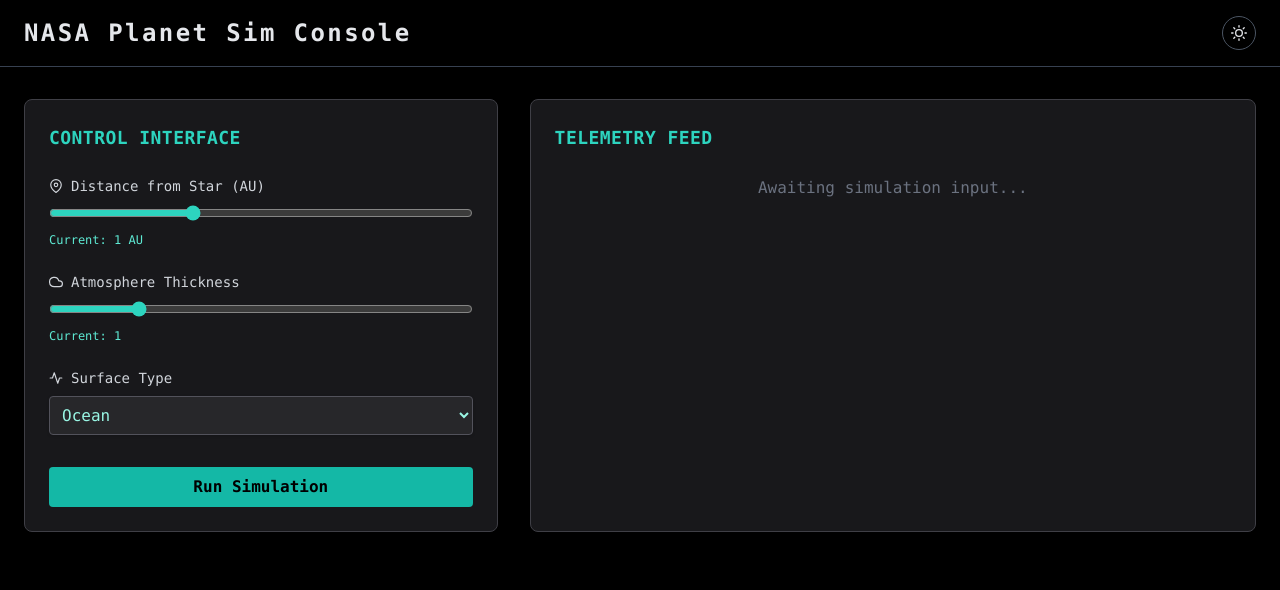
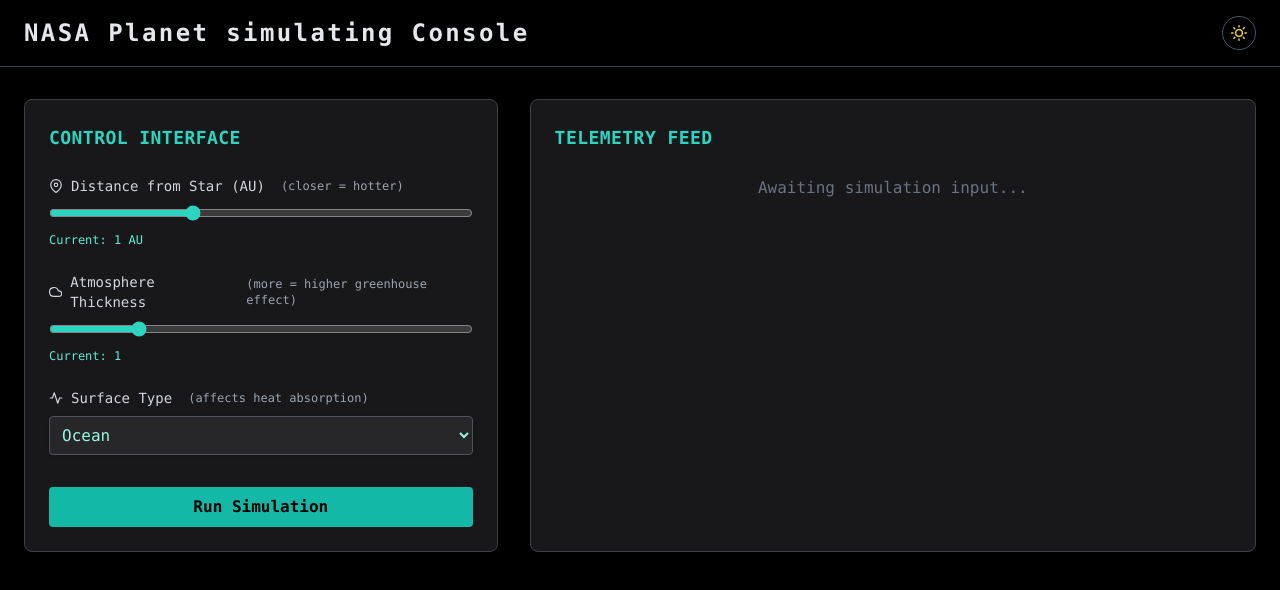
Before and after one commit to msherazy/workspace, a Next.js app: page / in a window 1280 px wide. Shown: the top 590 px of the page. Built offline with nearby package versions, Linux system fonts and the light colour scheme.

Commit message:
Add custom tooltip and enhance simulation controls in NASA Planet Simulation Console

```diff
--- a/src/app/page.tsx
+++ b/src/app/page.tsx
@@ -1,10 +1,24 @@
 "use client";
 
 import {useState} from "react";
-import {CartesianGrid, Line, LineChart, ResponsiveContainer, Tooltip, XAxis, YAxis} from "recharts";
+import {CartesianGrid, Line, LineChart, ResponsiveContainer, Tooltip, XAxis, YAxis,} from "recharts";
 import {FiActivity, FiCloud, FiMapPin, FiMoon, FiSun} from "react-icons/fi";
 import {AnimatePresence, motion} from "framer-motion";
 
+// Custom Tooltip Component
+const CustomTooltip = ({ active, payload, label }: any) => {
+  if (active && payload && payload.length) {
+    return (
+        <div className="bg-zinc-800 text-teal-200 p-2 rounded shadow">
+          <p className="text-sm">{`Time: ${label}`}</p>
+          <p className="text-sm">{`Temperature: ${payload[0].value} °K`}</p>
+        </div>
+    );
+  }
+  return null;
+};
+
+// Temperature Simulation Function
 const simulateTemperature = (distance: number, atmosphere: number, surface: string) => {
   const surfaceFactors = {
     ocean: 0.8,
@@ -27,7 +41,7 @@
   const temperature = simulateTemperature(distance, atmosphere, surface);
   const data = Array.from({ length: 10 }, (_, i) => ({
     time: `T+${i}s`,
-    temp: temperature + Math.sin(i) * 1.2,
+    temperature: Number((temperature + Math.sin(i) * 1.2).toFixed(2)),
   }));
 
   const handleSimulation = () => {
@@ -36,24 +50,38 @@
   };
 
   return (
-      <div className={`${darkMode ? "dark bg-black text-gray-200" : "bg-white text-gray-900"} font-mono min-h-screen transition-all`}>
+      <div
+          className={`${
+              darkMode ? "dark bg-black text-gray-200" : "bg-white text-gray-900"
+          } font-mono min-h-screen transition-all`}
+      >
         <div className="flex justify-between items-center px-6 py-4 border-b border-gray-700">
-          <h1 className="text-2xl font-bold tracking-widest">NASA Planet Sim Console</h1>
+          <h1 className="text-2xl font-bold tracking-widest">NASA Planet simulating Console</h1>
           <button
               onClick={() => setDarkMode(!darkMode)}
-              className="p-2 border border-gray-600 rounded-full hover:bg-gray-800"
+              className={`p-2 border rounded-full transition ${
+                  darkMode
+                      ? "border-gray-600 hover:bg-gray-800 hover:ring-2 hover:ring-teal-400 text-yellow-300"
+                      : "border-gray-300 hover:bg-gray-100 hover:ring-2 hover:ring-teal-400 text-gray-700"
+              }`}
           >
             {darkMode ? <FiSun /> : <FiMoon />}
           </button>
+
         </div>
 
         <div className="grid md:grid-cols-5 gap-8 px-6 py-8">
           {/* Control Panel */}
           <div className="md:col-span-2 bg-zinc-900 border border-zinc-700 p-6 rounded-lg shadow-lg">
-            <h2 className="text-lg font-bold mb-6 uppercase text-teal-400 tracking-wide">Control Interface</h2>
+            <h2 className="text-lg font-bold mb-6 uppercase text-teal-400 tracking-wide">
+              Control Interface
+            </h2>
 
             <div className="mb-6">
-              <label className="block mb-2 text-sm text-gray-300 flex items-center gap-2"><FiMapPin /> Distance from Star (AU)</label>
+              <label className="block mb-2 text-sm text-gray-300 flex items-center gap-2">
+                <FiMapPin /> Distance from Star (AU)
+                <span className="ml-2 text-xs text-gray-400">(closer = hotter)</span>
+              </label>
               <input
                   type="range"
                   min="0.5"
@@ -67,7 +95,10 @@
             </div>
 
             <div className="mb-6">
-              <label className="block mb-2 text-sm text-gray-300 flex items-center gap-2"><FiCloud /> Atmosphere Thickness</label>
+              <label className="block mb-2 text-sm text-gray-300 flex items-center gap-2">
+                <FiCloud /> Atmosphere Thickness
+                <span className="ml-2 text-xs text-gray-400">(more = higher greenhouse effect)</span>
+              </label>
               <input
                   type="range"
                   min="0"
@@ -81,7 +112,10 @@
             </div>
 
             <div className="mb-8">
-              <label className="block mb-2 text-sm text-gray-300 flex items-center gap-2"><FiActivity /> Surface Type</label>
+              <label className="block mb-2 text-sm text-gray-300 flex items-center gap-2">
+                <FiActivity /> Surface Type
+                <span className="ml-2 text-xs text-gray-400">(affects heat absorption)</span>
+              </label>
               <select
                   value={surface}
                   onChange={(e) => setSurface(e.target.value)}
@@ -104,7 +138,9 @@
           {/* Output Panel */}
           <div className="md:col-span-3 bg-zinc-900 border border-zinc-700 p-6 rounded-lg shadow-lg">
             <div className="flex justify-between items-center mb-6">
-              <h2 className="text-lg font-bold uppercase text-teal-400 tracking-wide">Telemetry Feed</h2>
+              <h2 className="text-lg font-bold uppercase text-teal-400 tracking-wide">
+                Telemetry Feed
+              </h2>
               {simulate && (
                   <span className="text-sm text-teal-200">Simulation #{runCount}</span>
               )}
@@ -133,10 +169,14 @@
                         <CartesianGrid strokeDasharray="3 3" stroke="#333" />
                         <XAxis dataKey="time" stroke="#ccc" />
                         <YAxis stroke="#ccc" />
-                        <Tooltip
-                            contentStyle={{ backgroundColor: '#1f1f1f', color: '#fff', border: '1px solid #444' }}
+                        <Tooltip content={<CustomTooltip />} />
+                        <Line
+                            type="monotone"
+                            dataKey="temperature"
+                            stroke="#00f2ff"
+                            strokeWidth={2}
+                            dot={{ r: 3 }}
                         />
-                        <Line type="monotone" dataKey="temp" stroke="#00f2ff" strokeWidth={2} dot={{ r: 3 }} />
                       </LineChart>
                     </ResponsiveContainer>
                   </motion.div>
```
